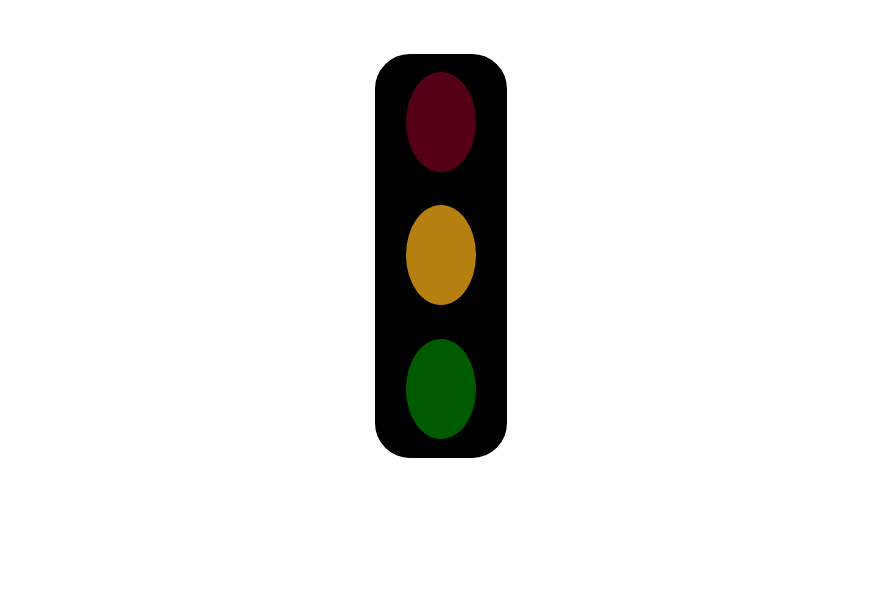
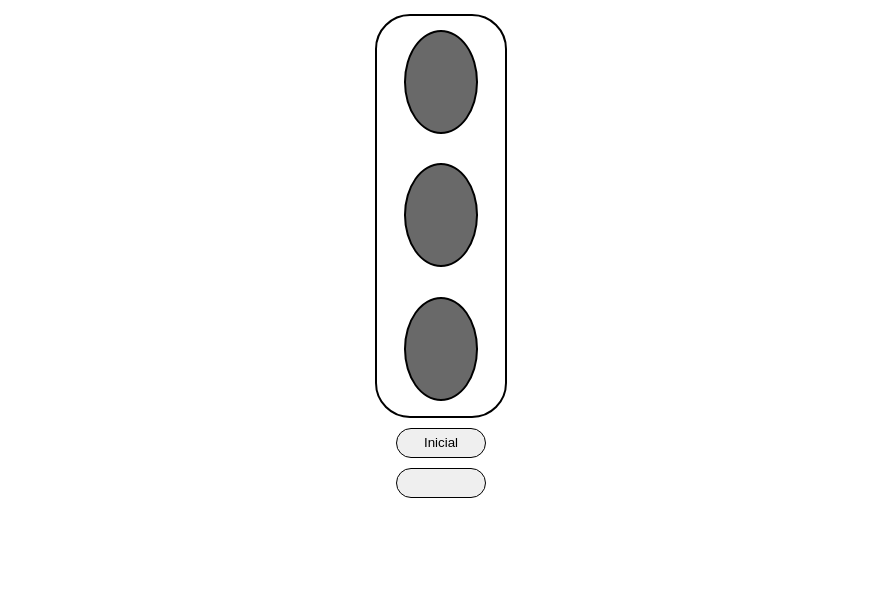
Before and after one commit to maycsoares/farol, a plain HTML site: page index.html in a window 1280 px wide. Shown: the part 203-800 px from the top of the page, without its empty margins (199-1084 px from the left). Drawn offline with Linux system fonts and the light colour scheme.

Commit message:
Contagem feita

```diff
--- a/index.html
+++ b/index.html
@@ -10,10 +10,53 @@
 <body>
     <h1>FAROL DO MAYCOM</h1>
     <div id="container">
-        <div class="status" id="vermelho"></div>
-        <div class="status" id="amarelo"></div>
-        <div class="status" id="verde"></div>
+        <div class="status cor" id="vermelho" ><h3></h3></div>
+        <div class="status cor" id="amarelo"><h3></h3></div>
+        <div class="status cor" id="verde"><h3></h3></div>
     </div>
+    <button onclick="comecar()">Inicial</button>
+    <button onclick="manutencao()"></button>
+    <script>
+        var cont = 0
+        var contAm = 0
+        var contVer = 0
 
+        var comecar = function (){
+            var timer = setInterval(function(){
+                cont += 1
+                if (cont <= 15){
+                    document.getElementById("vermelho").innerHTML = cont
+                    document.getElementById("vermelho").classList.remove("cor")
+                    document.getElementById("vermelho").classList.add("vermelhoAll")
+                }else if (cont > 15 && cont <= 20){
+                    contAm += 1
+                    console.log(cont)
+                    console.log("amarelo")
+                    document.getElementById("amarelo").innerHTML = contAm
+                    document.getElementById("vermelho").innerHTML = " "
+                    document.getElementById("vermelho").classList.remove("vermelhoAll")
+                    document.getElementById("vermelho").classList.add("cor")
+                    document.getElementById("amarelo").classList.remove("cor")
+                    document.getElementById("amarelo").classList.add("amareloAll")
+                }else if (cont > 20 && cont < 25){
+                    contVer += 1
+                    console.log(cont)
+                    console.log("verde")
+                    document.getElementById("verde").innerHTML = contVer
+                    document.getElementById("amarelo").innerHTML = " "
+                    document.getElementById("amarelo").classList.remove("amareloAll")
+                    document.getElementById("amarelo").classList.add("cor")
+                    document.getElementById("verde").classList.remove("cor")
+                    document.getElementById("verde").classList.add("verdeAll")
+                }
+            }, 1000)
+        }
+
+        var manutencao = function(){
+            var timer = setInterval(function(){
+
+            })
+        }
+    </script>
 </body>
 </html>
--- a/style.css
+++ b/style.css
@@ -21,7 +21,7 @@ body, html {
     flex-direction: column;
     justify-content: space-between;
     border-radius: 35px;
-    background-color: black;
+    /*background-color: black;*/
 
 }
 .status {
@@ -30,15 +30,16 @@ body, html {
     width: 55%;
     height: 25%;
     margin: auto;
+    text-align: center;
+    display: flex;
+    align-items: center;
+    justify-content: center;
+
+
+
 }
-#vermelho {
-    background-color: rgb(86,0,21);
-}
-#amarelo {
-    background-color: rgb(182,128,17);
-}
-#verde {
-    background-color: rgb(0,91,0);
+.cor {
+    background-color: dimgray;
 }
 h1 {
     margin-top:-50px;
@@ -46,3 +47,32 @@ h1 {
     font-size: 80px;
 
 }
+button {
+    margin-top: 10px;
+    height: 30px;
+    width: 90px;
+    border-radius: 30px;
+    border: 1px solid black;
+
+
+}
+button:hover {
+    background-color: rgb(20,168,66);
+    box-shadow: 0 4px 8px 0 rgba(0, 0, 0, 0.2), 0 6px 20px 0 rgba(0, 0, 0, 0.19);
+
+}
+.vermelhoAll {
+
+    background-color: red;
+
+}
+
+.amareloAll {
+
+    background-color: yellow;
+}
+
+.verdeAll {
+
+    background-color: green;
+}
```
